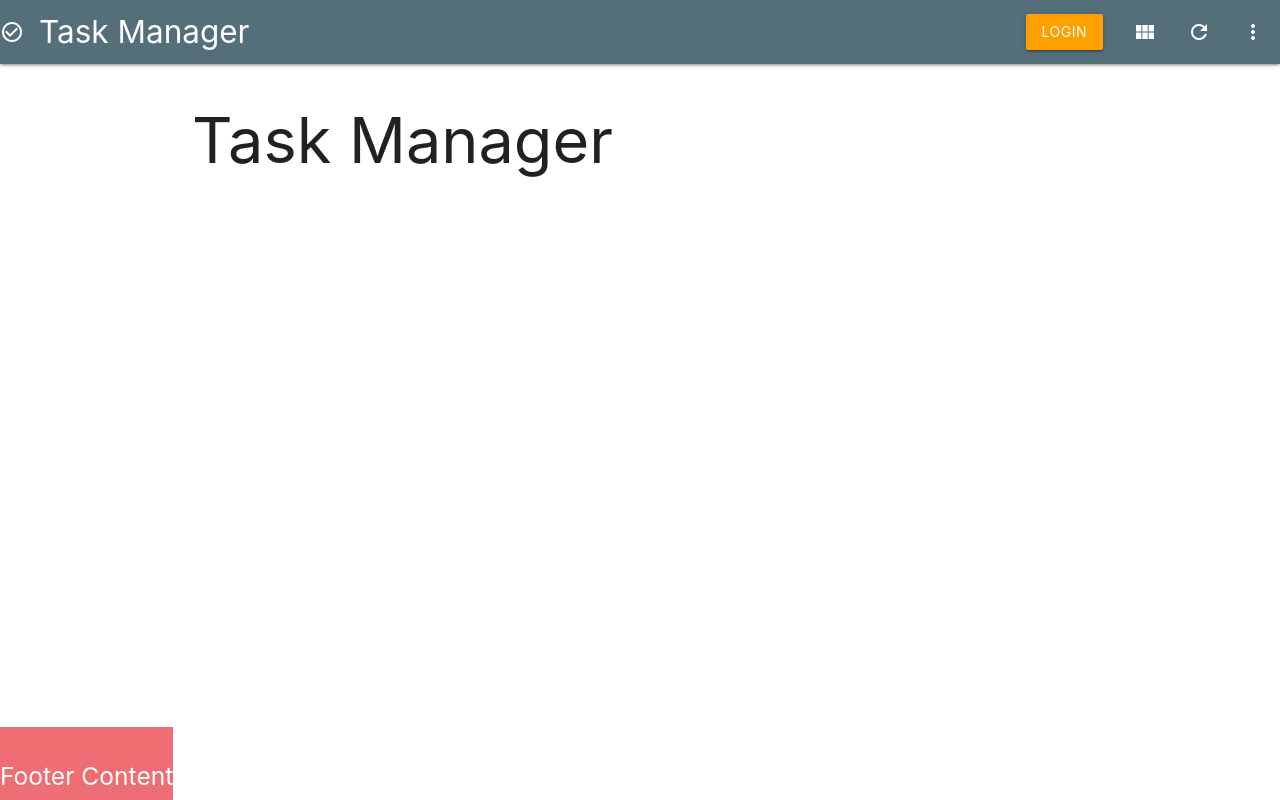
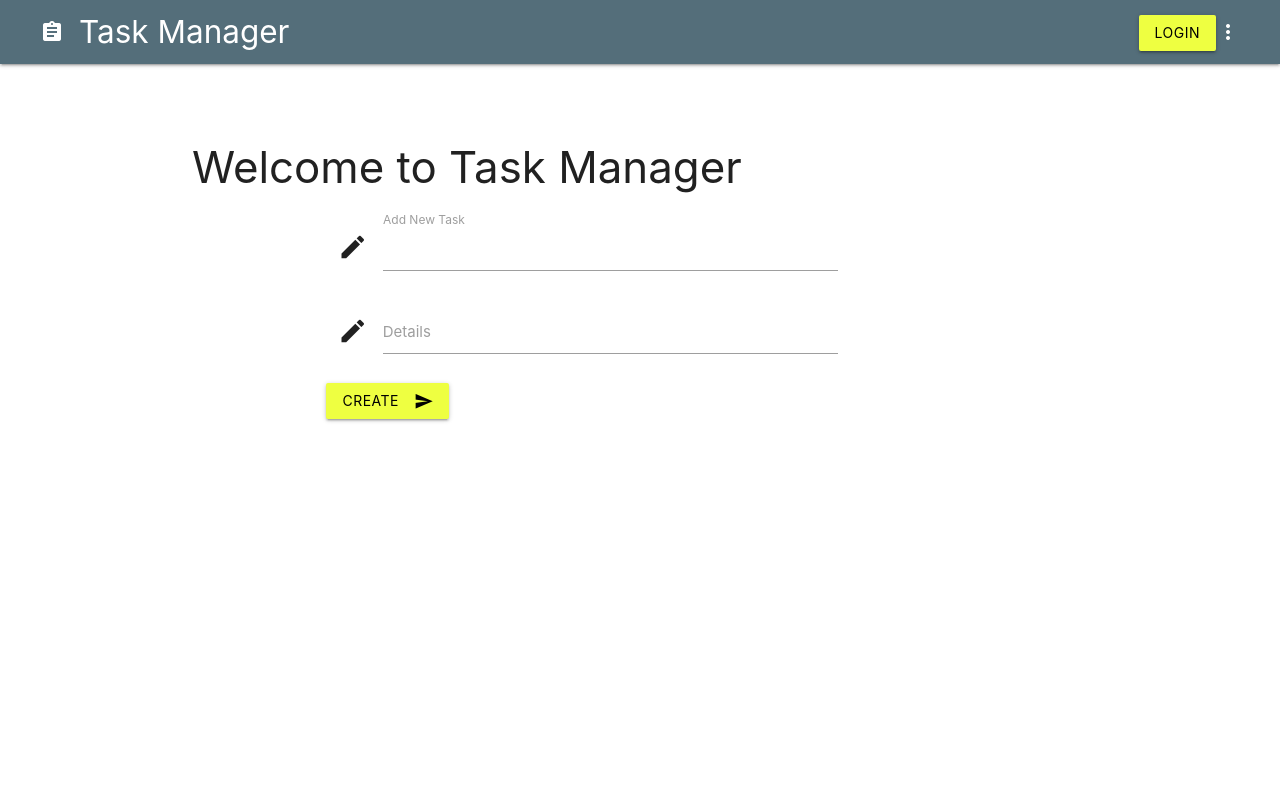
Before and after one commit to zigybass/React-Task-Manager, a React (Create React App) app: page / in a window 1280 px wide. Built offline with nearby package versions, Linux system fonts and the light colour scheme.

Commit message:
added input fields. changed header style. fixed header margins

```diff
--- a/src/App.js
+++ b/src/App.js
@@ -1,8 +1,9 @@
 import React from 'react';
 import { BrowserRouter as Router } from "react-router-dom";
+import "./css/style.css"
 import Header from "./components/layout/Header";
-import Footer from "./components/layout/Footer";
-import "./css/style.css"
+// import Footer from "./components/layout/Footer";
+import Input from "./components/Input"
 
 class App extends React.Component {
 
@@ -16,10 +17,10 @@ class App extends React.Component {
 
     <Router>
     <Header />
-    <div className="container">
-      <h1>Task Manager</h1>
+    <div className="container appCont">
+      <h3>Welcome to Task Manager</h3>
+      <Input />
     </div>
-    <Footer />
     </ Router>
 
   )};
--- /dev/null
+++ b/src/components/Input.js
@@ -0,0 +1,48 @@
+import React from "react";
+
+class Input extends React.Component {
+
+  state = {
+      newTask: "",
+      details: ""
+  };
+
+  onChange (v) {
+  }
+
+  submit (e) {
+      e.preventDefault();
+      console.log("submit test")
+  }
+
+  render() {
+    return (
+      <div className="container">
+        <div className="row">
+          <div className="input-field col s10">
+            <i className="material-icons prefix">mode_edit</i>
+            <input
+              placeholder=""
+              id="newTask"
+              type="text"
+              className="validate"
+              onChange={this.onChange.bind(this, this.state.newTask)}
+              value={this.state.newTask}
+            />
+            <label for="first_name">Add New Task</label>
+          </div>
+          <div className="input-field col s10">
+          <i className="material-icons prefix">mode_edit</i>
+          <textarea id="icon_prefix2" className="materialize-textarea"></textarea>
+          <label for="icon_prefix2">Details</label>
+        </div>
+        <button className="btn waves-effect lime accent-2 black-text waves-dark" onSubmit={this.submit} type="submit" name="action">Create
+    <i className="material-icons right">send</i>
+  </button>
+        </div>
+      </div>
+    );
+  }
+}
+
+export default Input;
--- a/src/components/layout/Footer.js
+++ b/src/components/layout/Footer.js
@@ -1,13 +1,17 @@
 import React from "react";
 
-function Footer () {
-    return (
-        <div>
-            <footer className="page-footer">
-                <h5>Footer Content</h5>
-            </footer>
+function Footer() {
+  return (
+    <div>
+      <footer className="page-footer">
+        <div className="container">
+          <div className="col 16 s12">
+            <p>Footer Content</p>
+          </div>
         </div>
-    )
+      </footer>
+    </div>
+  );
 }
 
 export default Footer;
--- a/src/components/layout/Header.js
+++ b/src/components/layout/Header.js
@@ -5,27 +5,17 @@ function Header() {
     <div>
       <nav>
         <div className="nav-wrapper blue-grey darken-1">
-          <a href="#!" className="brand-logo">
-            <i className="material-icons">check_circle_outline</i>Task Manager
-          </a>
-          <ul className="right hide-on-med-and-down">
+          <div className="brand-logo topHeader">
+            <i className="material-icons">assignment</i>Task Manager
+          </div>
+          <ul className="right hide-on-med-and-down topHeader">
             <li>
-            <a class="waves-effect amber darken-2 waves-light btn">Login</a>
+              <div className="waves-effect lime accent-2 black-text waves-light btn">
+                Login
+              </div>
             </li>
             <li>
-              <a href="badges.html">
-                <i className="material-icons">view_module</i>
-              </a>
-            </li>
-            <li>
-              <a href="collapsible.html">
-                <i className="material-icons">refresh</i>
-              </a>
-            </li>
-            <li>
-              <a href="mobile.html">
-                <i className="material-icons">more_vert</i>
-              </a>
+              <i className="material-icons">more_vert</i>
             </li>
           </ul>
         </div>
--- a/src/css/style.css
+++ b/src/css/style.css
@@ -1,4 +1,13 @@
 .page-footer {
     position: fixed;
     bottom: 0;
+    display: block;
 }
+
+.topHeader {
+    margin: 0px 40px;
+}
+
+.appCont {
+    margin-top: 80px;
+}
```
